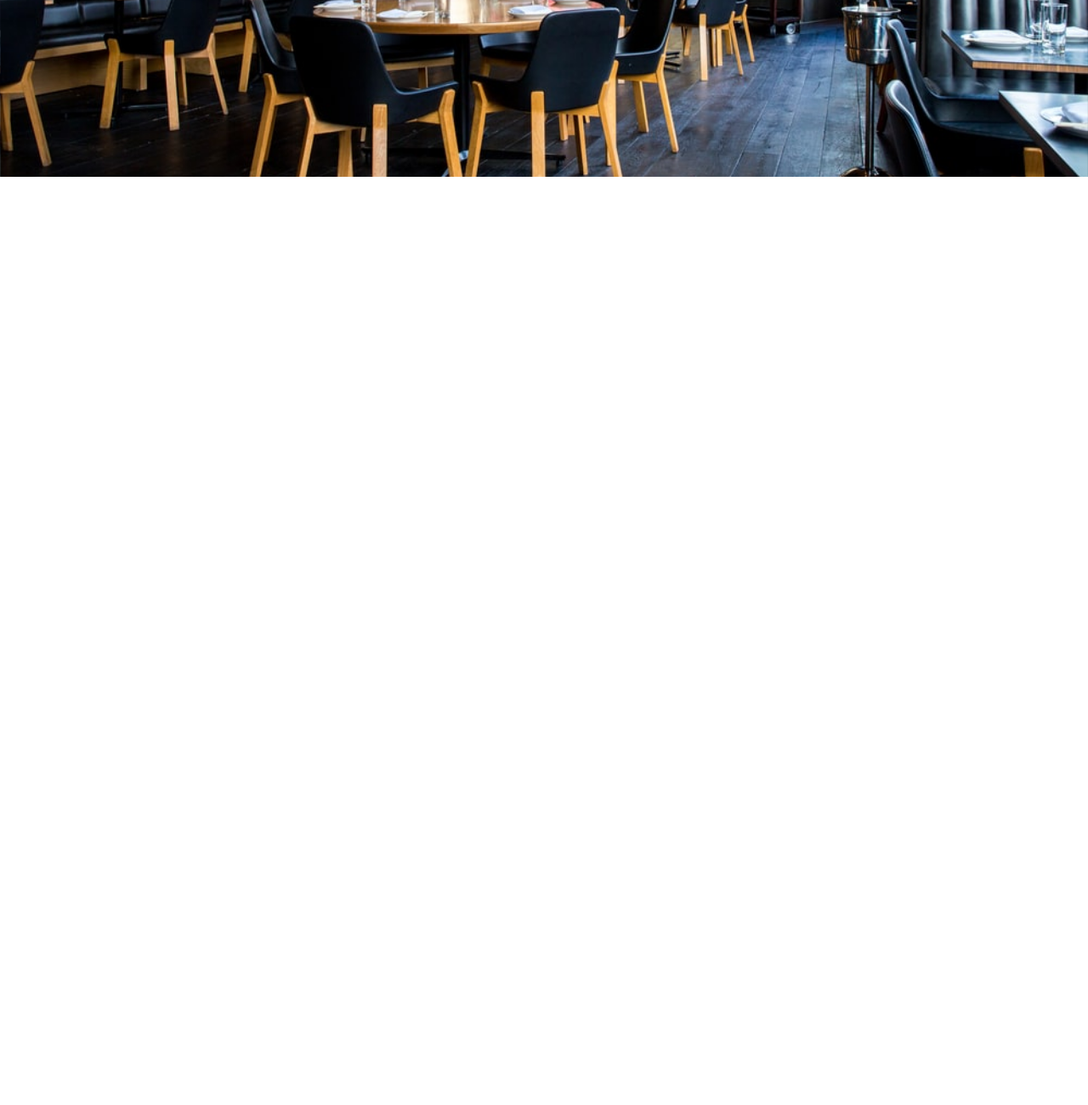
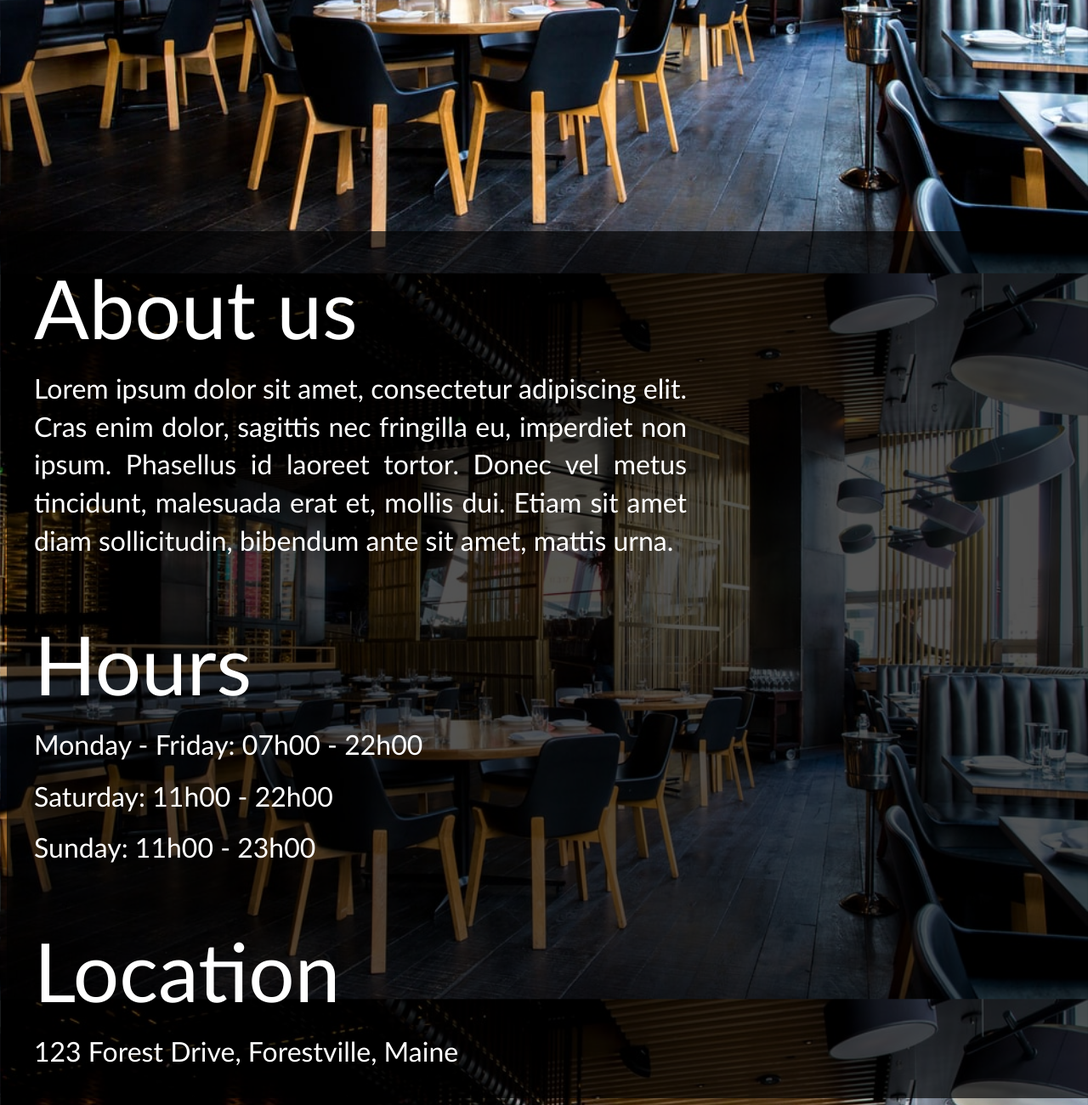
Before and after one commit to jaredait/restaurant, a website built with webpack: page dist/index.html in a window 1280 px wide. Shown: the part 1386-2686 px from the top of the page at 85% size. Before the commit the page ends 1594 px from the top, so only its background shows below. Built offline with nearby package versions, Linux system fonts and the light colour scheme.

Commit message:
add information divs and style

```diff
--- a/src/page-load.js
+++ b/src/page-load.js
@@ -38,11 +38,89 @@ const loadTitle = () => {
     document.body.appendChild(divTitleContainer);
 }
 
+const loadDescription = () => {
+    const divContainer = document.createElement('div');
+    const pDesc = document.createElement('p');
+    const pTitle = document.createElement('p');
+
+    pTitle.textContent = 'About us';
+    pTitle.classList.add('info-style-title');
+
+    pDesc.textContent = 'Lorem ipsum dolor sit amet, consectetur adipiscing elit. Cras enim dolor, sagittis nec fringilla eu, imperdiet non ipsum. Phasellus id laoreet tortor. Donec vel metus tincidunt, malesuada erat et, mollis dui. Etiam sit amet diam sollicitudin, bibendum ante sit amet, mattis urna.';
+    pDesc.classList.add('info-style-desc');
+
+    divContainer.appendChild(pTitle);
+    divContainer.appendChild(pDesc);
+    divContainer.classList.add('info-style');
+
+    return divContainer;
+}
+
+const loadSchedule = () => {
+    const divContainer = document.createElement('div');
+    const pDesc1 = document.createElement('p');
+    const pDesc2 = document.createElement('p');
+    const pDesc3 = document.createElement('p');
+    const pTitle = document.createElement('p');
+
+    pTitle.textContent = 'Hours';
+    pTitle.classList.add('info-style-title');
+
+    pDesc1.textContent = 'Monday - Friday: 07h00 - 22h00';
+    pDesc2.textContent = 'Saturday: 11h00 - 22h00';
+    pDesc3.textContent = 'Sunday: 11h00 - 23h00';
+
+    pDesc1.classList.add('info-style-desc');
+    pDesc2.classList.add('info-style-desc');
+    pDesc3.classList.add('info-style-desc');
+
+    divContainer.appendChild(pTitle);
+    divContainer.appendChild(pDesc1);
+    divContainer.appendChild(pDesc2);
+    divContainer.appendChild(pDesc3);
+    divContainer.classList.add('info-style');
+
+    return divContainer;
+}
+
+const loadLocation = () => {
+    const divContainer = document.createElement('div');
+    const pDesc = document.createElement('p');
+    const pTitle = document.createElement('p');
+
+    pTitle.textContent = 'Location';
+    pTitle.classList.add('info-style-title');
+
+    pDesc.textContent = '123 Forest Drive, Forestville, Maine';
+    pDesc.classList.add('info-style-desc');
+
+    divContainer.appendChild(pTitle);
+    divContainer.appendChild(pDesc);
+    divContainer.classList.add('info-style');
+
+    return divContainer;
+}
+
+const loadInfo = () => {
+    // create main div that'll contain all of the information
+    const divContainer = document.createElement('div');
+
+    divContainer.classList.add('info-container');
+
+    // load information
+    divContainer.appendChild(loadDescription());
+    divContainer.appendChild(loadSchedule());
+    divContainer.appendChild(loadLocation());
+
+    document.body.appendChild(divContainer);
+}
+
 // loader
 const driverCode = () => {
     loadLandingImg();
     document.body.appendChild(loadMenuBar());
     loadTitle();
+    loadInfo();
 }
 
 export {
--- a/src/style.css
+++ b/src/style.css
@@ -1,3 +1,11 @@
+:root{
+    --main-font: 'Trebuchet MS';
+}
+
+body{
+    overflow-x: hidden;
+}
+
 .main-image {
     width: 100%;
     height: auto;
@@ -17,6 +25,7 @@
 }
 
 .nav-bar-list{
+    font-family: var(--main-font);
     display: flex;
     flex-direction: row;
     text-decoration: none;
@@ -32,7 +41,7 @@
 
 .title-container{
     width: 100%;
-    height: 90vh;
+    height: 99vh;
     display: flex;
     flex-direction: column;
     align-items: center;
@@ -42,5 +51,40 @@
 .main-title{
     font-size: 10em;
     color: white;
-    font-family: 'Trebuchet MS', sans-serif;
+    font-family: var(--main-font);
 }
+
+/* Information style */
+.info-container {
+    width: 100%;
+    height: auto;
+    display: grid;
+    grid-template-areas:
+    "g1"
+    "g2"
+    "g3";
+    background-color: rgba(0, 0, 0, 0.671);
+}
+
+.info-style {
+    margin: 1em;
+    font-size: 2em;
+    font-family: var(--main-font);
+    color: white;
+    font-weight: 400;
+    height: auto;
+    width: fit-content;
+    max-width: 60%;
+}
+
+.info-style-title {
+    width: max-content;
+    font-size: 3em;
+    margin: 0;
+}
+
+.info-style-desc {
+    margin: 0.5em 0 0 0;
+    line-height: 1.4em;
+    text-align: justify;
+}
```
